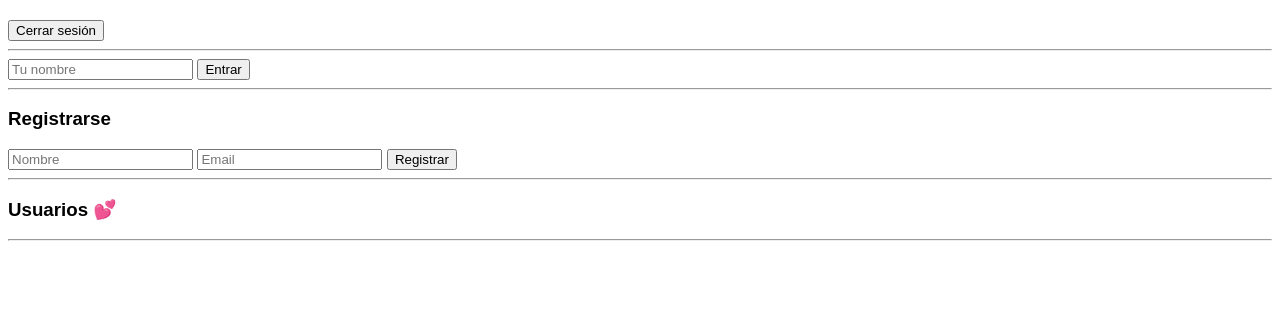
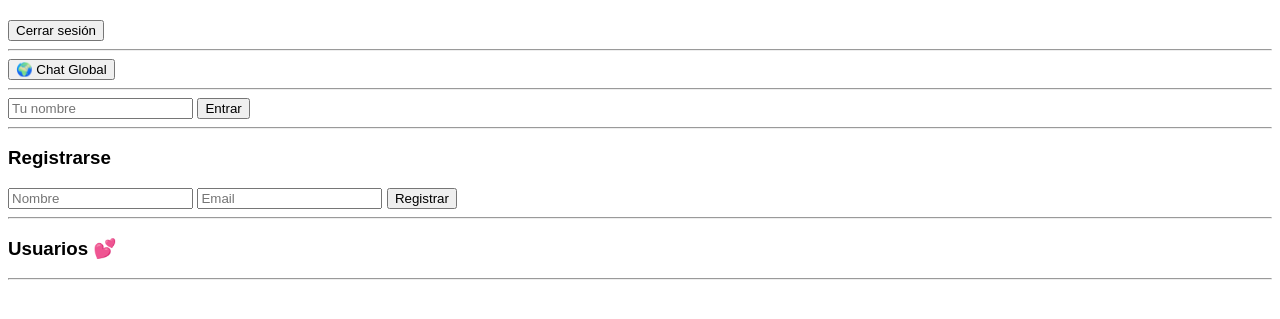
Before and after one commit to Silver6819/loveconnect-backend, a FastAPI app: template templates/index.html in a window 1280 px wide. Shown: the part 102-421 px from the top of the page. Run offline with FastAPI, Linux system fonts and the light colour scheme; the template is opened without the code that fills it, so the values that code supplies are empty.

Commit message:
index.html

```diff
--- a/templates/index.html
+++ b/templates/index.html
@@ -51,6 +51,13 @@
 
 <hr>
 
+<!-- 🔥 BOTÓN GLOBAL -->
+<a href="/global">
+    <button>🌍 Chat Global</button>
+</a>
+
+<hr>
+
 <!-- LOGIN -->
 <form action="/set_usuario" method="post">
     <input type="text" name="usuario" placeholder="Tu nombre" required>
@@ -92,7 +99,13 @@
 
 <!-- CHAT -->
 {% if chat_con %}
-    <h3>Chat con {{ chat_con }}</h3>
+    <h3>
+        {% if chat_con == "GLOBAL" %}
+            🌍 Chat Global
+        {% else %}
+            Chat con {{ chat_con }}
+        {% endif %}
+    </h3>
 
     <div id="chat-box" class="chat-box">
         {% for m in mensajes %}
@@ -115,19 +128,28 @@
         <button type="submit">Enviar</button>
     </form>
 
-    <!-- AUTO-REFRESH OPTIMIZADO -->
+    <!-- AUTO-REFRESH GLOBAL + PRIVADO -->
     <script>
     const chatCon = "{{ chat_con }}";
     const usuarioActual = "{{ usuario_actual }}";
 
-    let ultimoConteo = document.querySelectorAll("#chat-box .mensaje").length; // 🔥 FIX
+    let ultimoConteo = document.querySelectorAll("#chat-box .mensaje").length;
     let intervalo = 3000;
 
     async function actualizarChat() {
         if (!chatCon) return;
 
         try {
-            const response = await fetch(`/mensajes_privados/${chatCon}`);
+
+            let url = "";
+
+            if (chatCon === "GLOBAL") {
+                url = "/mensajes_global";
+            } else {
+                url = `/mensajes_privados/${chatCon}`;
+            }
+
+            const response = await fetch(url);
             const data = await response.json();
 
             const nuevosMensajes = data.mensajes;
```
